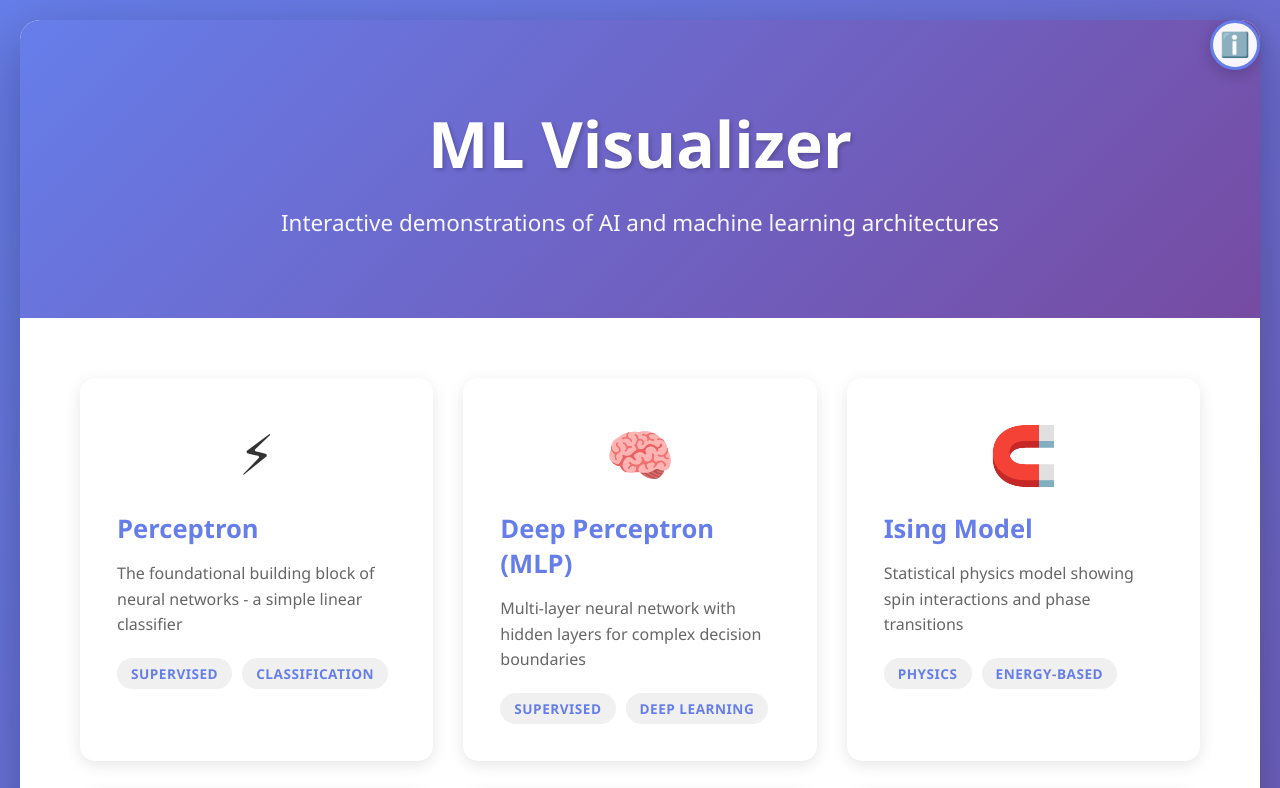
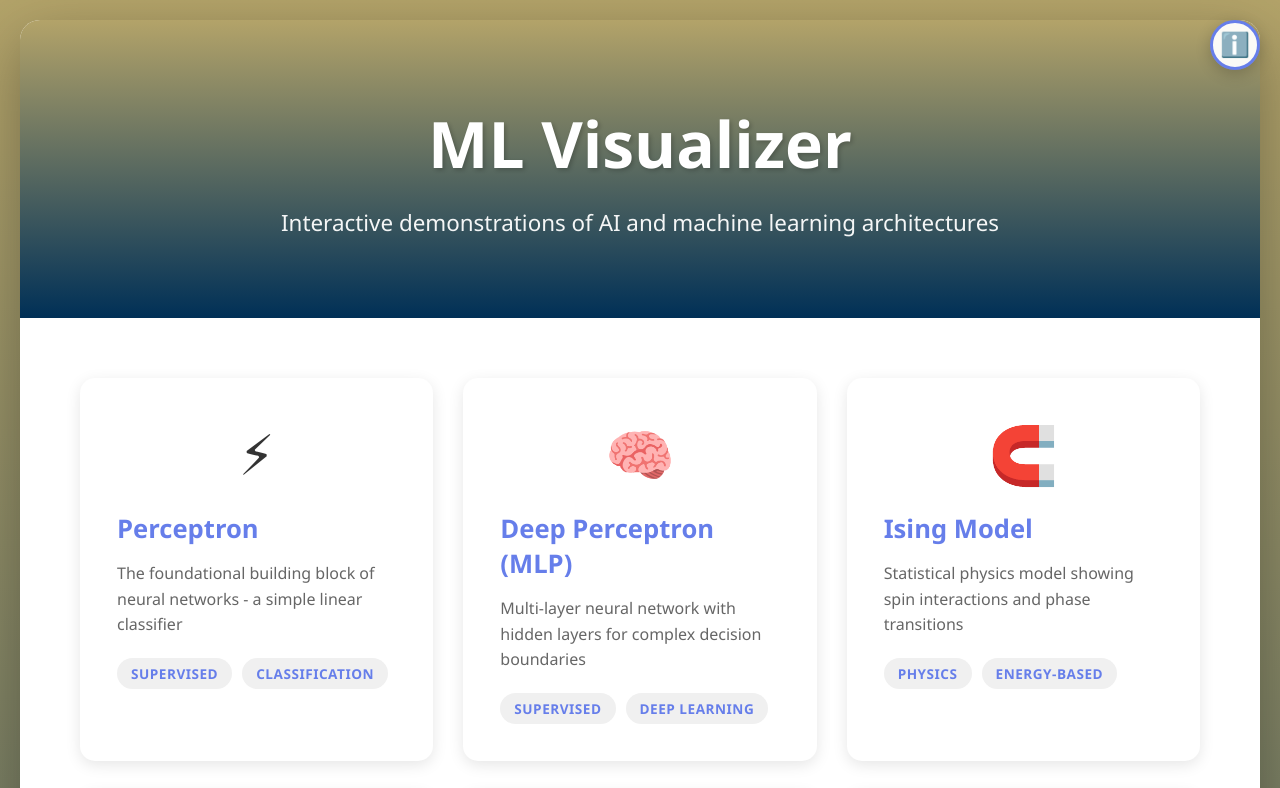
Before and after one commit to Fedele-AI/MLvisualizer, a plain HTML site: page index.html in a window 1280 px wide. Shown: the top 788 px of the page. Drawn offline with Linux system fonts and the light colour scheme.

Commit message:
change primary color
Signed-off-by: Jenkins, Kenneth Alexander <kjenkins60@gatech.edu>

```diff
--- a/neural-music.css
+++ b/neural-music.css
@@ -4,9 +4,17 @@
     box-sizing: border-box;
 }
 
+/* Georgia Tech color palette */
+:root {
+    --color-primary: #B3A369;   /* Tech Gold */
+    --color-secondary: #003057; /* GT Navy */
+    --color-tertiary: #FFFFFF;  /* White */
+}
+
 body {
     font-family: -apple-system, BlinkMacSystemFont, 'Segoe UI', Roboto, Oxygen, Ubuntu, Cantarell, sans-serif;
-    background: linear-gradient(135deg, #667eea 0%, #764ba2 100%);
+    /* Page background: top (gold) → bottom (blue) */
+    background: linear-gradient(to bottom, var(--color-primary) 0%, var(--color-secondary) 100%);
     min-height: 100vh;
     display: flex;
     justify-content: center;
--- a/styles.css
+++ b/styles.css
@@ -4,9 +4,17 @@
     box-sizing: border-box;
 }
 
+/* Georgia Tech color palette */
+:root {
+    --color-primary: #B3A369;   /* Tech Gold */
+    --color-secondary: #003057; /* GT Navy */
+    --color-tertiary: #FFFFFF;  /* White */
+}
+
 body {
     font-family: 'Segoe UI', Tahoma, Geneva, Verdana, sans-serif;
-    background: linear-gradient(135deg, #667eea 0%, #764ba2 100%);
+    /* Page background: top (gold) → bottom (blue) */
+    background: linear-gradient(to bottom, var(--color-primary) 0%, var(--color-secondary) 100%);
     min-height: 100vh;
     padding: 20px;
     color: #333;
@@ -305,7 +313,8 @@ body:has(.demo-view.active) {
 }
 
 .hero {
-    background: linear-gradient(135deg, #667eea 0%, #764ba2 100%);
+    /* Hero banner uses the same top (gold) → bottom (blue) gradient */
+    background: linear-gradient(to bottom, var(--color-primary) 0%, var(--color-secondary) 100%);
     color: white;
     padding: 80px 40px;
     text-align: center;
```
